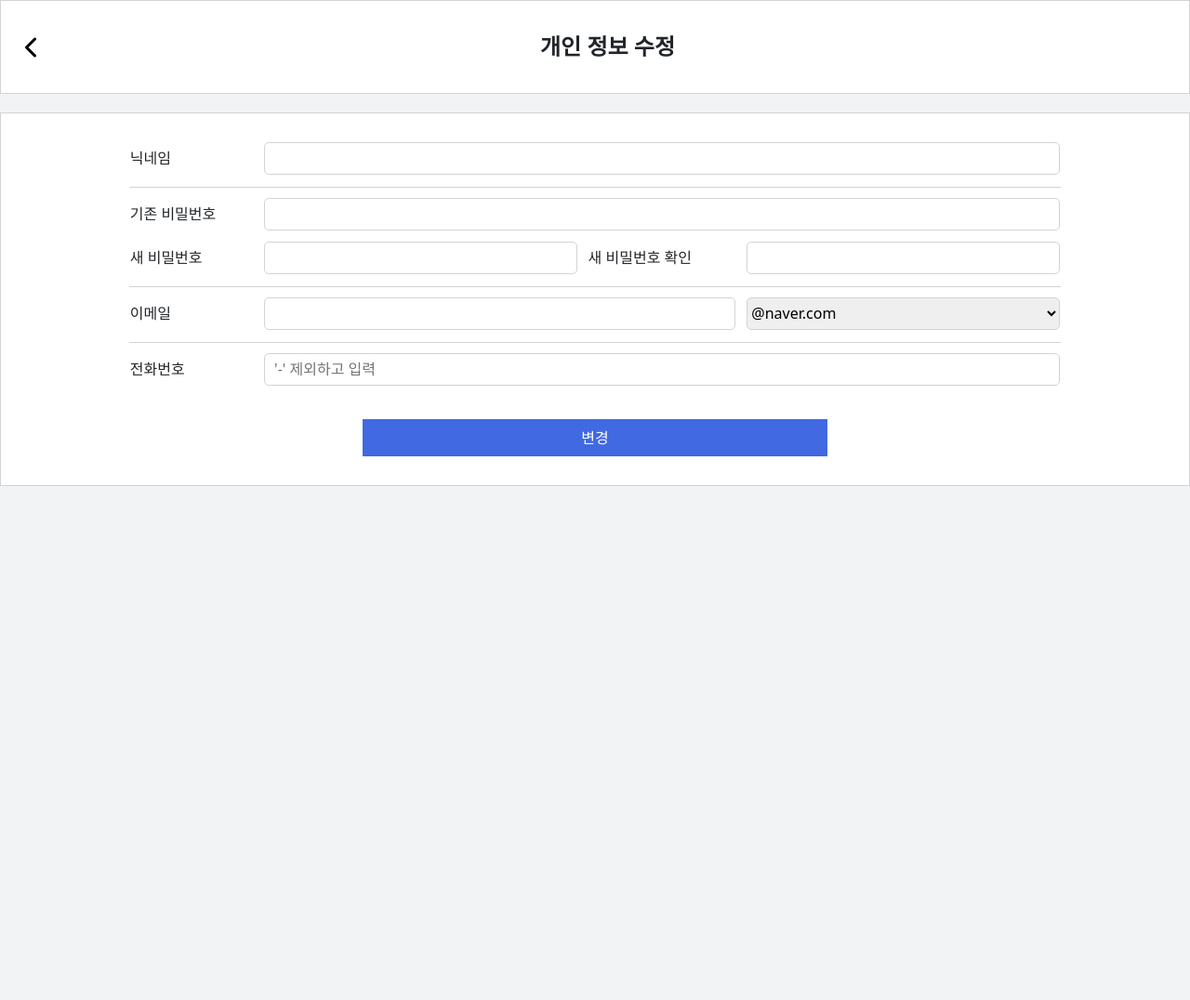
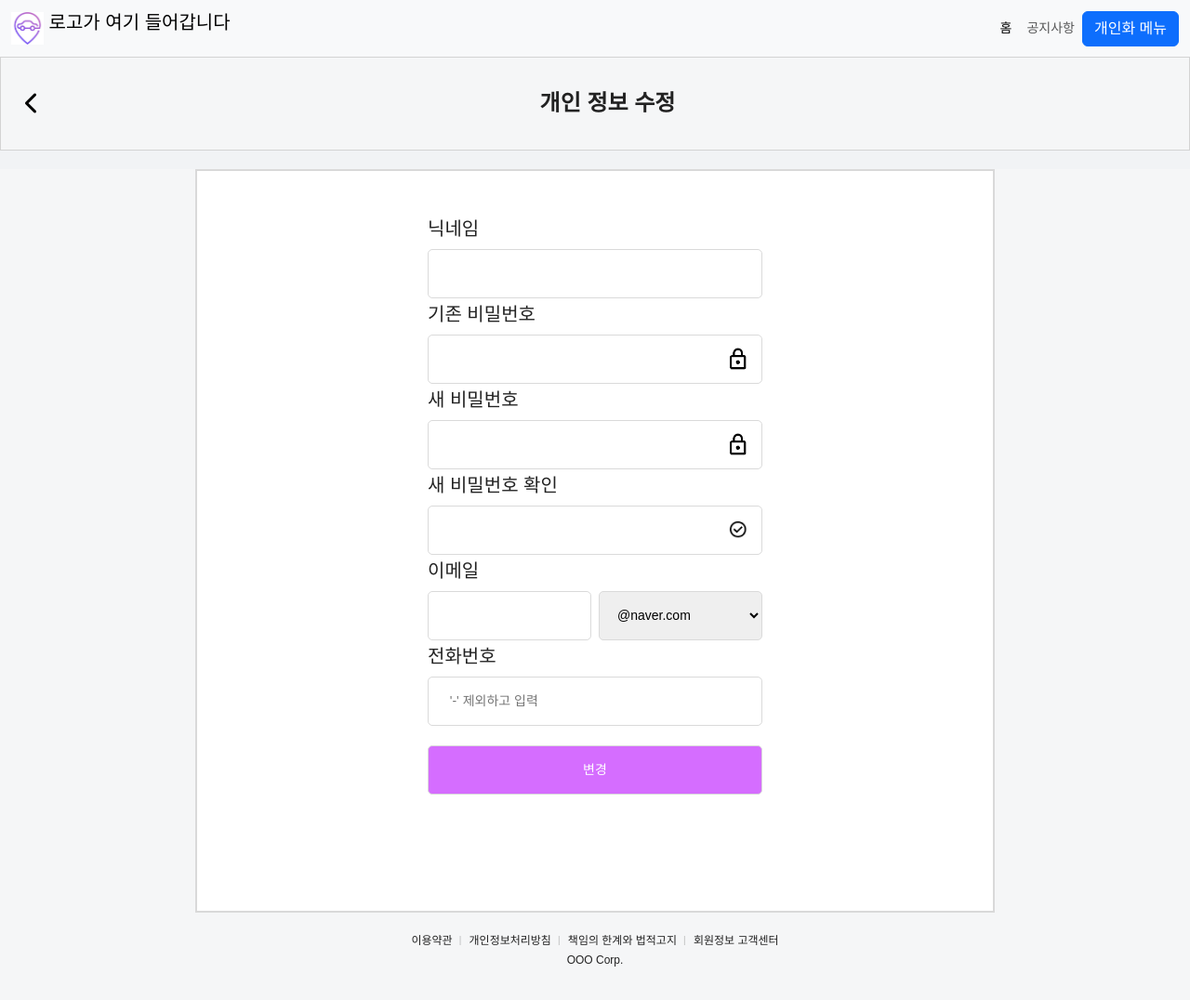
Before and after one commit to Ash-tensor/KDT1, a website: page user-info-modify.html in a window 1280 px wide. Shown: the whole page at 93% size. After the commit the page ends 1044 px from the top, so only its background shows below. Drawn offline with nearby package versions, Linux system fonts and the light colour scheme.

Commit message:
이벤트리스너 수정

```diff
--- a/script.js
+++ b/script.js
@@ -68,6 +68,10 @@ function showOffcanvas() {
     }
 }
 
+// 주차장 검색 팝업창
+function showPopup() {
+    window.open("search-parkinglot.html", "주차장 검색", "width=500, height=500, left=100, top=50");
+}
 
 
 var ctx = document.getElementById('myChart').getContext('2d');
--- /dev/null
+++ b/search-parkinglot.css
@@ -0,0 +1,76 @@
+/*관심 주차장 팝업창과 관련된 css입니다*/
+
+.parkinglot_search {
+    padding: 30px 20px 0px 20px;
+    position: relative;
+}
+
+.parkinglot_search #destinationInput{
+    border-radius: 10px;
+    padding-left: 10px;
+    width: 100%;
+    height: 40px;
+    box-sizing: border-box;
+    border: 2px solid #fff; /* 테두리 색상을 연한 회색으로 변경 */
+    outline: none;
+}
+
+.parkinglot_search button{
+    margin: 0;
+    border: none;
+    position: absolute;
+    width: 30px;
+    height:30px;
+    right: 10px;
+    margin-top: 5px;
+    margin-right:15px;
+    background: url("https://i.ibb.co/k6tmJVT/image.png") no-repeat;
+    background-size: contain;
+}
+body{
+    font-family: 'Noto Sans KR', sans-serif;
+    font-size:14px;
+    background-color: #f5f6f7;
+    line-height: 1.5em;
+    color : #222;
+    margin: 0;
+}
+
+#wrap {
+    overflow: hidden;
+    height: 400px;
+    margin: auto;
+    background-color: rgb(255, 255, 255);
+    border:2px solid #d9d9d9;
+}
+
+.member-footer {
+    text-align: center;
+    font-size: 12px;
+    margin-top: 20px;
+}
+
+.member-footer div a:hover{
+    text-decoration: underline;
+    color:#2db400
+}
+
+.member-footer div a:after{
+    content:'|';
+    font-size: 10px;
+    color:#bbb;
+    margin-right: 5px;
+    margin-left: 7px;
+    display: inline-block;
+    transform: translateY(-1px);
+
+}
+
+.member-footer div a:last-child:after{
+    display: none;
+}
+
+a{
+    text-decoration: none;
+    color: #222;
+}
--- a/signup.css
+++ b/signup.css
@@ -40,6 +40,7 @@
     padding: 15px;
     width: 100%;
     margin-bottom: 5px;
+    border-radius: 5px;
 }
 
 .userpw{
@@ -114,6 +115,7 @@ a{
 
 .member input[type=button],
 .member input[type=submit]{
-    background-color: #b29f9f;
-    color:#fff
+    background-color: #d56dff;
+    color:#fff;
+    border-radius: 5px;
 }
--- a/style.css
+++ b/style.css
@@ -319,11 +319,6 @@ ul{
     background: #f1f3f5;
 }
 
-/*회색 테두리 폼*/
-form {
-    border: 1px solid lightgray;
-}
-
 /*테이블 너비, 간격*/
 table {
     width: 80%;
@@ -344,7 +339,7 @@ table {
 .button {
     width: 50%;
     padding: 20px;
-    line-height: 0px;
+    /*line-height: 0px;*/
     background: royalblue;
     color: white;
     border: none;
--- a/user-info-modify.html
+++ b/user-info-modify.html
@@ -5,63 +5,87 @@
     <script src="https://cdn.jsdelivr.net/npm/bootstrap@5.3.3/dist/js/bootstrap.bundle.min.js" integrity="sha384-YvpcrYf0tY3lHB60NNkmXc5s9fDVZLESaAA55NDzOxhy9GkcIdslK1eN7N6jIeHz" crossorigin="anonymous"></script>
     <script src="https://kit.fontawesome.com/17448c044c.js" crossorigin="anonymous"></script>
     <link rel="stylesheet" href="style.css">
+    <link rel="stylesheet" href="signup.css">
     <meta charset="UTF-8">
     <title>개인 정보 수정</title>
 </head>
 <body>
+<!--네비게이션 바 부분-->
+<nav class="navbar navbar-expand-lg bg-body-tertiary ">
+    <div class="container-fluid">
+        <a class="navbar-brand" href="#">
+            <img src="./asset/6.PNG" alt="Logo" width="35" height="35" class="d-inline-block align-text-top">
+            로고가 여기 들어갑니다
+        </a>
+        <button class="navbar-toggler" type="button" data-bs-toggle="collapse" data-bs-target="#navbarSupportedContent" aria-controls="navbarSupportedContent" aria-expanded="false" aria-label="Toggle navigation">
+            <span class="navbar-toggler-icon"></span>
+        </button>
+        <div class="collapse navbar-collapse" id="navbarSupportedContent">
+            <ul class="navbar-nav ms-auto mb-2 mb-lg-0">
+                <li class="nav-item">
+                    <a class="nav-link active" aria-current="page" href="#">홈</a>
+                </li>
+                <li class="nav-item">
+                    <a class="nav-link" href="#">공지사항</a>
+                </li>
+                <li class="nav-item">
+                    <!--마이페이지 관련 사이드바를 여는 버튼-->
+                    <button class="btn btn-primary" type="button" data-bs-toggle="offcanvas" data-bs-target="#offcanvasExample" aria-controls="offcanvasExample">
+                        개인화 메뉴
+                    </button>
+                </li>
+            </ul>
+        </div>
+    </div>
+</nav>
     <div class="gray-box">
         <h4 class="header">개인 정보 수정<button class="left-arrow" id="leftArrow"><i class="fa-solid fa-chevron-left"></i></button></h4>
     </div>
     <div class="gray-partition"></div>
-    <form method="get" action="">
-        <table>
-            <tr>
-                <td>닉네임</td>
-                <td colspan="3"><input type="text" class="gray-input" name="user_nickname"></td>
-            </tr>
-            <tr>
-                <td class="line" colspan="4"></td>
-            </tr>
-            <tr>
-                <td>기존 비밀번호</td>
-                <td colspan="3"><input type="password" class="gray-input" name="user_pw"></td>
-            </tr>
-            <tr>
-                <td>새 비밀번호</td>
-                <td><input type="password" class="gray-input" name="user_pw2"></td>
-                <td>새 비밀번호 확인</td>
-                <td><input type="password" class="gray-input" name="user_pw2_check"></td>
-            </tr>
-            <tr>
-                <td class="line" colspan="4"></td>
-            </tr>
-            <tr>
-                <td>이메일</td>
-                <td colspan="2"><input type="text" class="gray-input" name="user_email1"></td>
-                <td>
-                    <select class="gray-input" name="user_email2">
-                        <option value="naver">@naver.com</option>
-                        <option value="gmail">@gmail.com</option>
-                        <option value="daum">@daum.net</option>
-                    </select>
-                </td>
-            </tr>
-            <tr>
-                <td class="line" colspan="4"></td>
-            </tr>
-            <tr>
-                <td>전화번호</td>
-                <td colspan="3"><input type="tel" class="gray-input" name="user_tel" placeholder="  '-' 제외하고 입력"></td>
-            </tr>
-            <tr>
-                <td colspan="4" class="text-center">
-                    <br>
-                    <input class="button" type="submit" class="gray-input" value="변경">
-                </td>
-            </tr>
-        </table>
-    </form>
-<div class="gray-partition2"></div>
+<!-- 개인 정보 수정 부분 (하얀 박스 부분)-->
+<div id="wrap">
+    <div class="member">
+        <!-- 닉네임 변경 -->
+        <h5 class="list">닉네임</h5>
+        <span class="box int_id" ><input type="text" id="user_nickname" maxlength="15"></span>
+        <!-- 기존 비밀번호 확인 -->
+        <h5 class="list">기존 비밀번호</h5>
+        <span class="box int_id"><input type="password" id="user_pw" class="userpw" maxlength="15"></span>
+        <!-- 새 비밀번호 입력 -->
+        <h5 class="list">새 비밀번호</h5>
+        <span class="box int_id"><input type="password" id="user_pw2" class="userpw" maxlength="15"></span>
+        <!-- 새 비밀번호 확인 -->
+        <h5 class="list">새 비밀번호 확인</h5>
+        <span class="box int_id"><input type="password" id="user_pw2_check" class="userpw-confirm" maxlength="20"></span>
+        <!-- 이메일 변경 -->
+        <h5 class="list">이메일</h5>
+        <span class="box int_id d-flex">
+            <input type="tel" id="user_email" maxlength="11">
+            <div class="m-1"></div> <!-- 칸 사이 공백 -->
+            <select name="user_email2">
+                <option value="naver">@naver.com</option>
+                <option value="gmail">@gmail.com</option>
+                <option value="daum">@daum.net</option>
+            </select>
+        </span>
+        <!-- 전화번호 변경 -->
+        <h5 class="list">전화번호</h5>
+        <span class="box int_id"><input type="tel" id="user_tel" placeholder="  '-' 제외하고 입력" maxlength="11"></span>
+        <!-- 가입하기 버튼 -->
+        <p></p>
+        <input type="submit" class="button" value="변경">
+    </div>
+</div>
+<!--footer 부분-->
+<div class="member-footer">
+    <div>
+        <a href="#none">이용약관</a>
+        <a href="#none">개인정보처리방침</a>
+        <a href="#none">책임의 한계와 법적고지</a>
+        <a href="#none">회원정보 고객센터</a>
+    </div>
+    <span><a href="#none">OOO Corp.</a></span>
+</div>
     <script src="script.js"></script>
 </body>
 
```
Also changed, not shown: favorite.js (added, +188 -0 lines), search-parkinglot.html (added, +49 -0 lines), user-parkinglot.html (+2 -15 lines).
